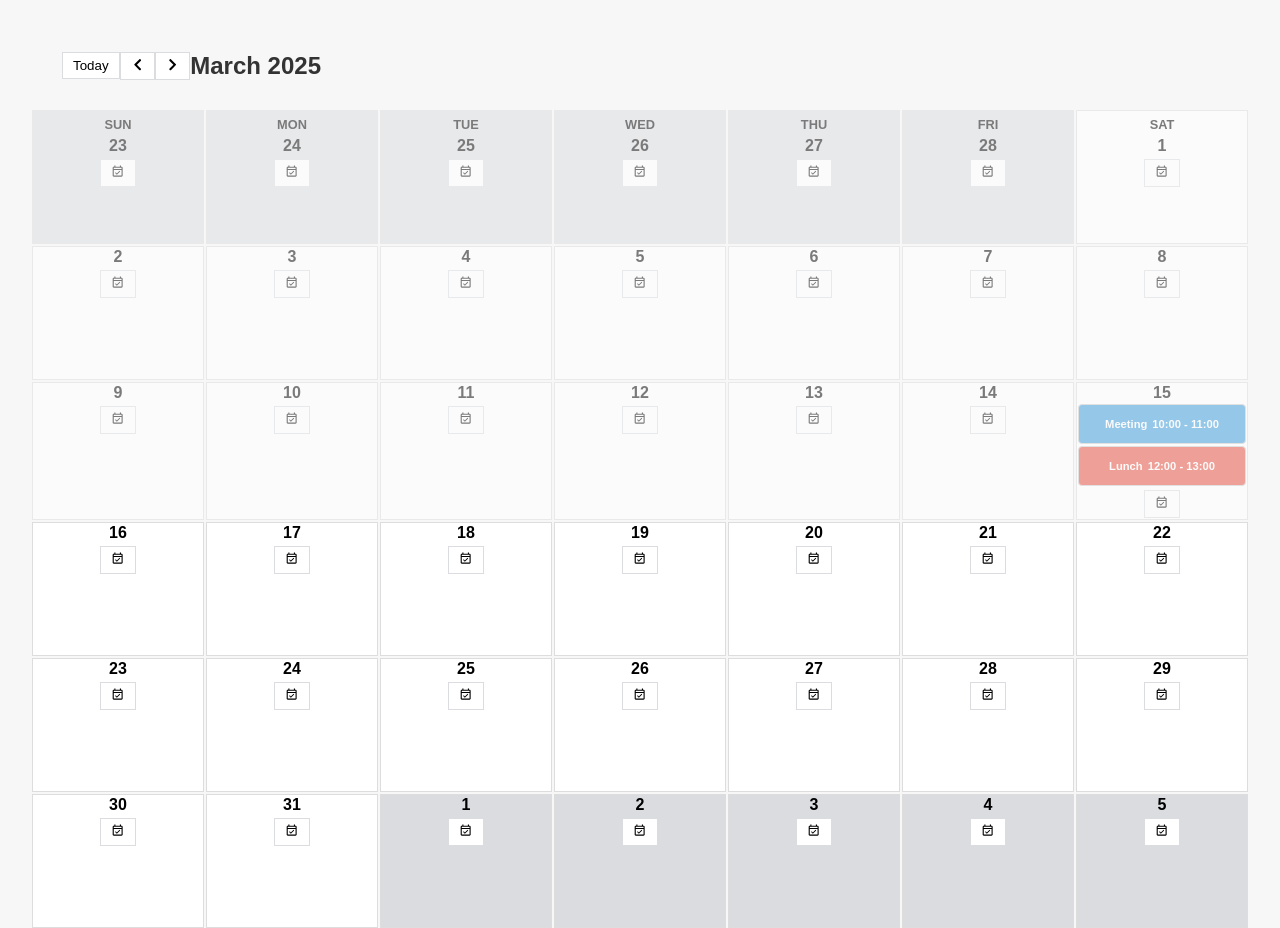
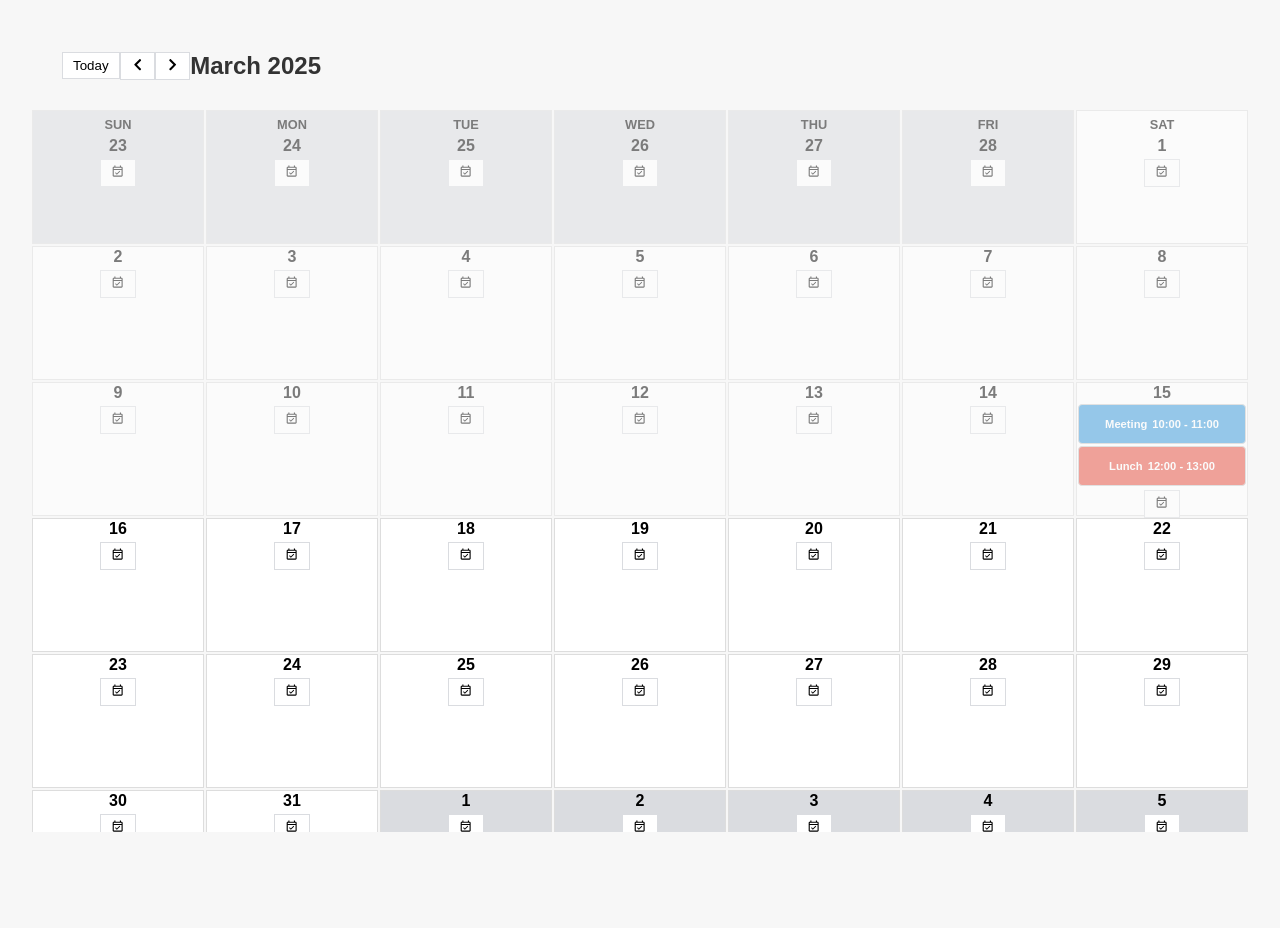
Before and after one commit to SantiagoYanezFerreiro/google-calendar-clone, a React (Vite) app: page / in a window 1280 px wide. After the commit the page ends 864 px from the top, so only its background shows below. Built offline with nearby package versions, Linux system fonts and the light colour scheme.

Commit message:
modified the calendar container CSS to handle different viewport heights properly.

```diff
--- a/src/styles.css
+++ b/src/styles.css
@@ -53,6 +53,7 @@ button.delete:hover {
   margin: 0 auto; /* center it */
   display: flex;
   flex-direction: column;
+  overflow: auto;
 }
 
 .calendar-header {
@@ -67,6 +68,8 @@ button.delete:hover {
   grid-template-columns: repeat(7, 1fr);
   gap: 2px;
   margin-top: 10px;
+  min-height: 0;
+  flex: 1;
 }
 
 .calendar-day {
```
